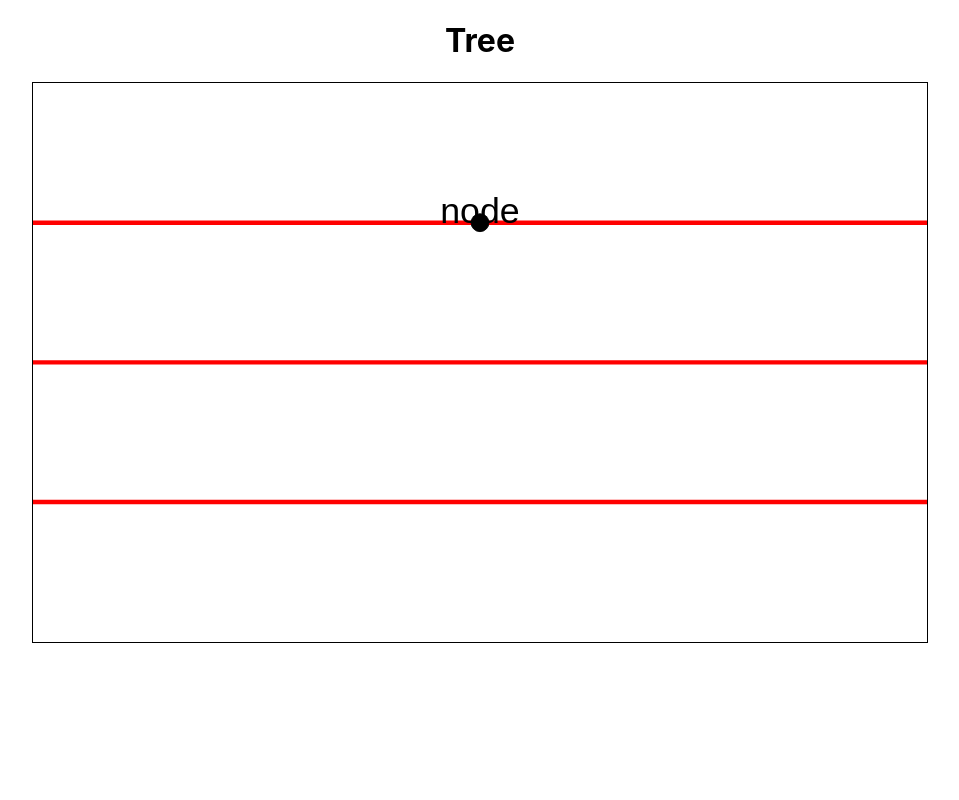
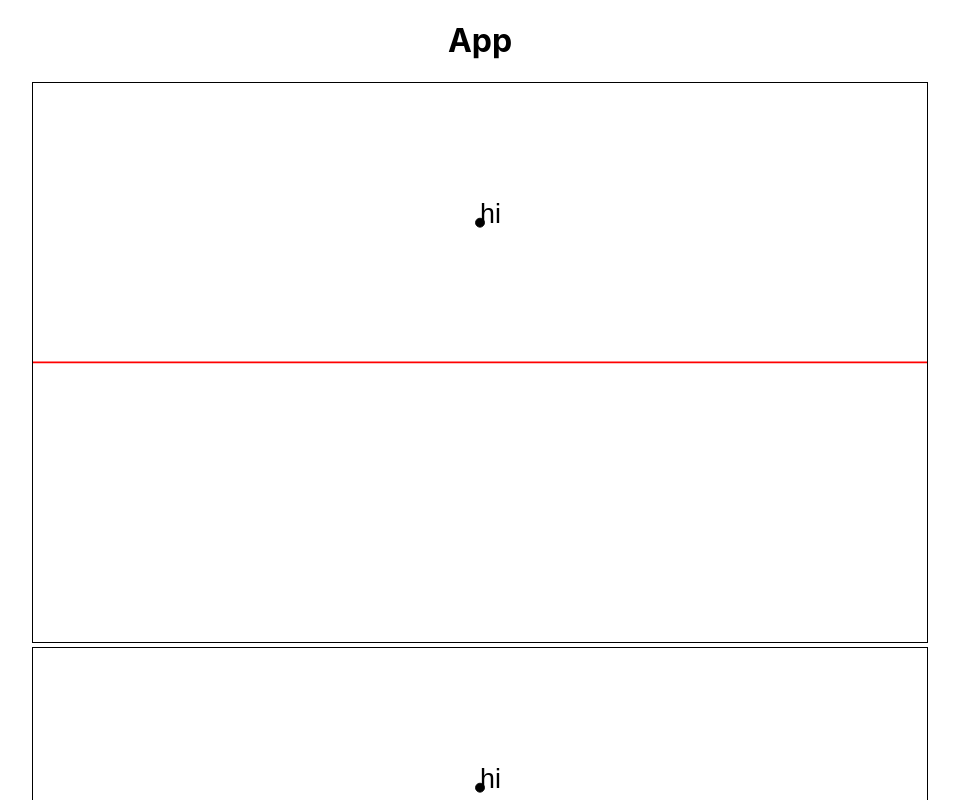
Before and after one commit to Harrison-Hughes/treeple, a React (Create React App) app: page / in a window 1280 px wide. Shown: the top 800 px of the page, without its empty margins (160-1119 px from the left). Built offline with nearby package versions, Linux system fonts and the light colour scheme.

Commit message:
general tweaks

```diff
--- a/src/App.js
+++ b/src/App.js
@@ -31,6 +31,9 @@ const data3 = {
 function App() {
   return (
     <div className="App">
+      <h1>App</h1>
+      <Tree input={data1} />
+      <Tree input={data2} />
       <Tree input={data3} />
     </div>
   );
--- /dev/null
+++ b/src/Branch.js
@@ -0,0 +1,25 @@
+import React from "react";
+
+const Branch = ({ x1, x2, y1, y2, ...props }) => {
+  return (
+    <line
+      x1={`${x1}%`}
+      y1={`${y1}%`}
+      x2={`${x2}%`}
+      y2={`${y2}%`}
+      stroke="rgb(255,0,0)"
+      strokeWidth="0.2"
+      {...props}
+    />
+  );
+};
+
+{
+  /* <path
+  d="M 10 10 C 10 30, 50 30, 50 50"
+  stroke="black"
+  fill="transparent"
+  strokeWidth="0.1"
+/>; */
+}
+export default Branch;
--- a/src/Node.js
+++ b/src/Node.js
@@ -1,18 +1,24 @@
 import React from "react";
 
-const Node = ({ x, y, r, text }) => {
+const Node = ({ children, x, y, r }) => {
   return (
     <>
-      <circle cx={x} cy={y} r={r} stroke="black" strokeWidth="0.1" />
+      <circle
+        cx={x}
+        cy={y}
+        r={!!r ? r : 0.5}
+        stroke="black"
+        strokeWidth="0.1"
+      />
       <g
-        fontSize={4}
+        fontSize={3}
         fontFamily="sans-serif"
         fill="black"
         stroke="none"
-        textAnchor="middle"
+        textAnchor="left"
       >
         <text x={x} y={y}>
-          {text}
+          {children}
         </text>
       </g>
     </>
--- a/src/Tree.js
+++ b/src/Tree.js
@@ -1,48 +1,49 @@
 import React from "react";
 import Node from "./Node";
+import Branch from "./Branch";
 import "./Tree.css";
 
-const treeDepth = (object) => {
-  const nodeChildren = (node, depthCounter, endOfPathFunc) => {
+const treeScanner = (object) => {
+  if (typeof object !== "object" || object === null) return 0;
+
+  const scan = (node, depthCounter, nodeExists) => {
+    nodeExists(depthCounter);
     if (!!node["children"]) {
-      node["children"].map((node) =>
-        nodeChildren(node, depthCounter + 1, endOfPathFunc)
-      );
-    } else {
-      endOfPathFunc(depthCounter + 1);
+      node["children"].map((node) => scan(node, depthCounter + 1, nodeExists));
     }
   };
-  if (typeof object !== "object" || object === null) return 0;
-  let pathDepths = [];
-  const addPathDepth = (depth) => pathDepths.push(depth);
-  nodeChildren(object, 0, addPathDepth);
-  let orderedPathDepths = pathDepths.sort((x, y) => y - x);
-  return orderedPathDepths[0];
+
+  let distribution = [];
+  const registerNode = (depth) => {
+    if (!!distribution[depth]) distribution[depth] += 1;
+    else distribution[depth] = 1;
+  };
+  scan(object, 0, registerNode);
+  return { depth: distribution.length, distribution: distribution };
 };
 
-const renderYCoords = (data) => {
+const genYCoords = (data) => {
   let coords = [];
-  const tiers = treeDepth(data);
+  const tiers = treeScanner(data)["depth"];
   for (let tier = 0; tier < tiers; tier++) {
     coords.push((100 / (tiers + 1)) * (tier + 1));
   }
   return coords;
 };
 
+const genXCoords = (data) => {
+  let coords = [];
+  const distribution = treeScanner(data)["distribution"];
+  for (let tier = 0; tier < distribution; tier++) {}
+  return coords;
+};
+
 const renderTiers = (data) => {
   let output = [];
-  const yCoords = renderYCoords(data);
+  const yCoords = genYCoords(data);
   for (let i = 0; i < yCoords.length; i++) {
     output.push(
-      <line
-        x1="0%"
-        y1={`${yCoords[i]}%`}
-        x2="100%"
-        y2={`${yCoords[i]}%`}
-        stroke="rgb(255,0,0)"
-        strokeWidth="0.5"
-        key={i}
-      />
+      <Branch x1="0" y1={yCoords[i]} x2="100" y2={yCoords[i]} key={i} />
     );
   }
   return output.map((line) => {
@@ -50,23 +51,41 @@ const renderTiers = (data) => {
   });
 };
 
+const formatInputDataToIncludeCoords = (input) => {
+  const verticalCoords = genXCoords(input);
+  const horizontalCoords = genYCoords(input);
+  let [currData, modifiedData] = [[input], input];
+  for (let tier = 0; tier < horizontalCoords.length; tier++) {
+    currData[0]["y"] = horizontalCoords[tier];
+    // currData = curr["children"];
+  }
+  return 0;
+};
+
 const renderNodes = (data) => {
-  let tieredNodes = [];
-  return <Node x={"50%"} y={`${100 / 4}%`} r={1} text={"node"} />;
+  const dataWithCoords = formatInputDataToIncludeCoords(data);
+  return (
+    <Node x={"50%"} y={`${100 / 4}%`}>
+      hi
+    </Node>
+  );
+};
+
+const renderBranches = (data) => {
+  const dataWithCoords = formatInputDataToIncludeCoords(data);
 };
 
 const Tree = ({ input }) => {
-  console.log(renderYCoords(input));
+  console.log(genYCoords(input));
+  console.log(formatInputDataToIncludeCoords(input));
+  console.log("distrib", treeScanner(input)["distribution"]);
   return (
-    <>
-      <h1>Tree</h1>
     <div className="svgContainer">
       <svg xmlns="http://www.w3.org/2000/svg" viewBox="0 0 100 62.5">
         {renderTiers(input)}
         {renderNodes(input)}
       </svg>
     </div>
-    </>
   );
 };
 
```
Lines whose indentation alone changed are shown as unchanged.
